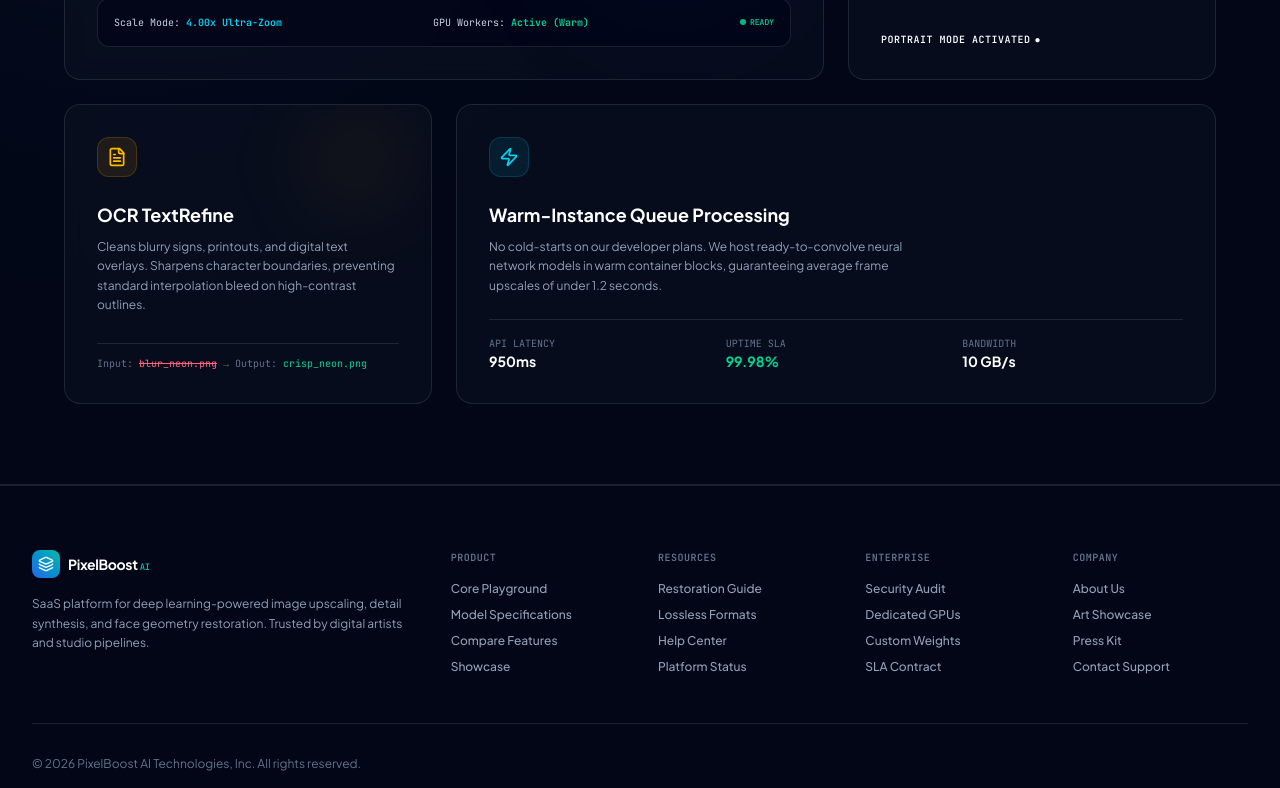
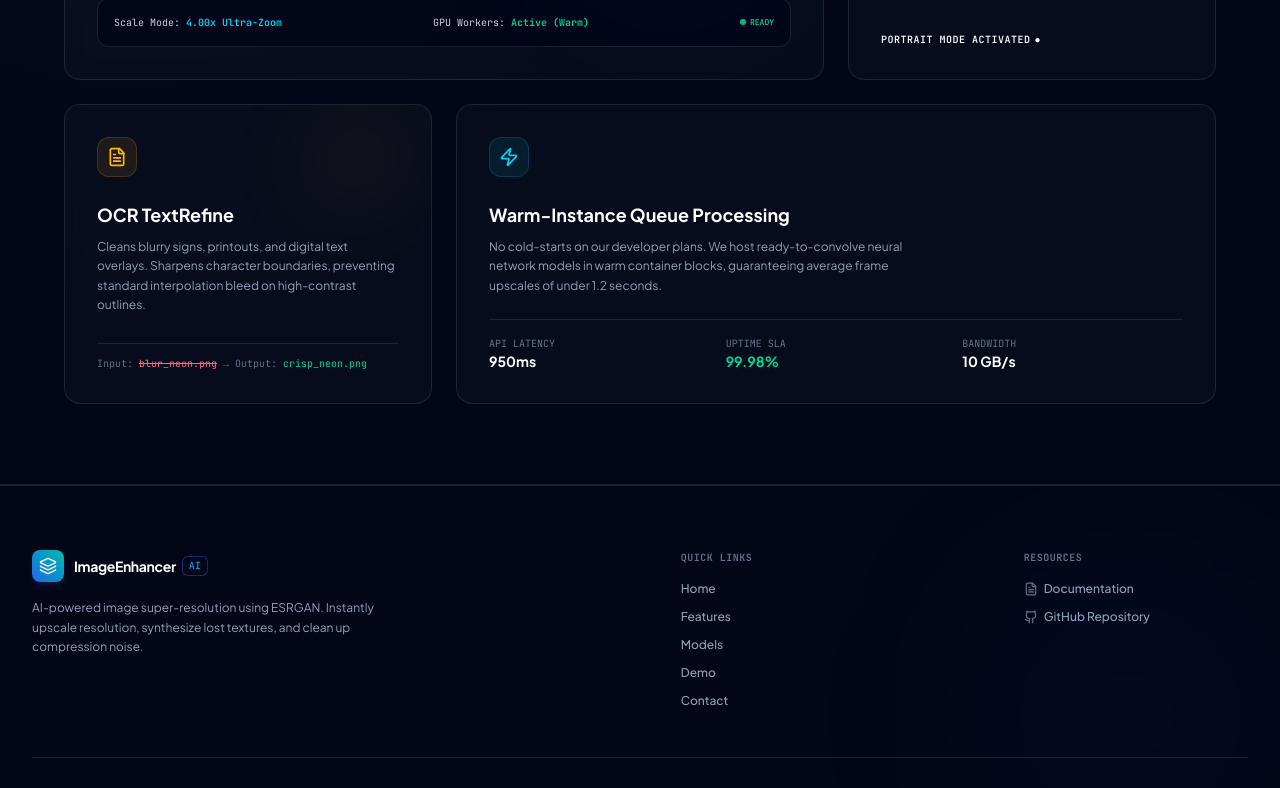
Before and after one commit to AdityaKarippadathUdai/ImageEnhance-AI, a React (Vite) app: page / in a window 1280 px wide. Shown: the part 2000-2788 px from the top of the page. Built offline with nearby package versions, Linux system fonts and the light colour scheme.

Commit message:
refactor: rename application to ImageEnhancer
Rename brand from PixelBoost to ImageEnhancer throughout the UI and update footer navigation logic.

```diff
--- a/src/App.tsx
+++ b/src/App.tsx
@@ -69,7 +69,7 @@ export default function App() {
                     <span className="relative inline-flex rounded-full h-2 w-2 bg-turquoise-500"></span>
                   </span>
                   <span className="text-[10px] uppercase font-mono tracking-wider text-slate-400 font-bold mr-1">NEW RELEASE</span>
-                  PixelBoost Core v2.4 (ESRGAN-v4 weights online)
+                  ImageEnhancer Core v2.4 (ESRGAN-v4 weights online)
                   <ArrowRight className="w-3 h-3 text-slate-500 ml-0.5" />
                 </motion.div>
 
--- a/src/components/Footer.tsx
+++ b/src/components/Footer.tsx
@@ -1,5 +1,5 @@
 import React from 'react';
-import { Layers } from 'lucide-react';
+import { Layers, Github, FileText, Mail, ArrowUp } from 'lucide-react';
 
 interface FooterProps {
   onNavigate?: (view: string) => void;
@@ -10,78 +10,102 @@ export default function Footer({ onNavigate }: FooterProps) {
     window.scrollTo({ top: 0, behavior: 'smooth' });
   };
 
-  const handleLinkClick = (e: React.MouseEvent, viewName: string) => {
+  const handleLinkClick = (e: React.MouseEvent, viewName: string, targetSectionId?: string) => {
     if (onNavigate) {
       e.preventDefault();
       onNavigate(viewName);
-      window.scrollTo({ top: 0, behavior: 'smooth' });
+      if (targetSectionId) {
+        setTimeout(() => {
+          const el = document.getElementById(targetSectionId);
+          if (el) {
+            el.scrollIntoView({ behavior: 'smooth' });
+          }
+        }, 100);
+      } else {
+        window.scrollTo({ top: 0, behavior: 'smooth' });
+      }
     }
   };
 
   return (
-    <footer className="w-full bg-[#020617] border-t border-white/10 pt-16 pb-8 px-4 md:px-8 text-left">
-      <div className="max-w-7xl mx-auto">
+    <footer className="w-full bg-[#020617] border-t border-white/10 pt-16 pb-12 px-4 md:px-8 text-left relative overflow-hidden">
+      {/* Subtle ambient light glow */}
+      <div className="absolute bottom-0 right-0 w-[300px] h-[300px] bg-blue-500/5 rounded-full blur-[100px] pointer-events-none" />
+
+      <div className="max-w-7xl mx-auto relative z-10">
 
         {/* Main layout links grid */}
         <div className="grid grid-cols-1 md:grid-cols-12 gap-10 mb-12">
 
-          {/* Brand Col (4 Cols) */}
-          <div className="md:col-span-4 flex flex-col gap-4 font-sans">
-            <div className="flex items-center gap-2 cursor-pointer select-none group" onClick={scrollTop}>
-              <div className="w-7 h-7 rounded-lg bg-gradient-to-tr from-[#2563EB] to-[#14B8A6] flex items-center justify-center">
-                <Layers className="w-4 h-4 text-white" />
+          {/* Brand Col (5 Cols for more breathing room) */}
+          <div className="md:col-span-5 flex flex-col gap-4 font-sans">
+            <div className="flex items-center gap-2.5 cursor-pointer select-none group" onClick={scrollTop}>
+              <div className="w-8 h-8 rounded-lg bg-gradient-to-tr from-[#2563EB] to-[#14B8A6] flex items-center justify-center shadow-md shadow-blue-500/10">
+                <Layers className="w-4.5 h-4.5 text-white" />
               </div>
-              <span className="text-sm font-bold tracking-tight text-white">PixelBoost <span className="font-mono text-[9px] text-[#14B8A6]">AI</span></span>
+              <span className="text-sm font-bold tracking-tight text-white flex items-center gap-1.5">
+                ImageEnhancer
+                <span className="text-transparent bg-clip-text bg-gradient-to-r from-[#2563EB] to-[#14B8A6] font-mono text-[10px] font-bold tracking-normal border border-blue-500/35 px-1.5 py-0.5 rounded-md bg-blue-500/5">
+                  AI
+                </span>
+              </span>
             </div>
             <p className="text-xs text-slate-400 leading-relaxed max-w-sm">
-              SaaS platform for deep learning-powered image upscaling, detail synthesis, and face geometry restoration. Trusted by digital artists and studio pipelines.
+              AI-powered image super-resolution using ESRGAN. Instantly upscale resolution, synthesize lost textures, and clean up compression noise.
             </p>
           </div>
 
-          {/* Links columns (8 Cols combined) */}
-          <div className="md:col-span-8 grid grid-cols-2 sm:grid-cols-4 gap-8 font-sans">
+          {/* Links columns (7 Cols) */}
+          <div className="md:col-span-7 grid grid-cols-2 gap-8 sm:gap-12 font-sans justify-end md:justify-items-end">
 
-            {/* Col 1 */}
-            <div>
-              <h4 className="text-[10px] uppercase font-mono tracking-wider font-bold text-slate-500 mb-4">Product</h4>
-              <ul className="flex flex-col gap-2.5 text-xs text-slate-400 font-medium">
-                <li><a href="#playground" onClick={(e) => handleLinkClick(e, 'home')} className="hover:text-white transition-colors">Core Playground</a></li>
-                <li><a href="#features" onClick={(e) => handleLinkClick(e, 'features')} className="hover:text-white transition-colors">Model Specifications</a></li>
-                <li><a href="#technology" onClick={(e) => handleLinkClick(e, 'technology')} className="hover:text-white transition-colors">Compare Features</a></li>
-                <li><a href="#home" onClick={(e) => handleLinkClick(e, 'home')} className="hover:text-white transition-colors">Showcase</a></li>
+            {/* Quick Links */}
+            <div className="md:justify-self-start lg:justify-self-center">
+              <h4 className="text-[10px] uppercase font-mono tracking-wider font-bold text-slate-500 mb-4">Quick Links</h4>
+              <ul className="flex flex-col gap-3 text-xs text-slate-400 font-medium">
+                <li>
+                  <a href="#home" onClick={(e) => handleLinkClick(e, 'home')} className="hover:text-white transition-colors">
+                    Home
+                  </a>
+                </li>
+                <li>
+                  <a href="#features" onClick={(e) => handleLinkClick(e, 'features')} className="hover:text-white transition-colors">
+                    Features
+                  </a>
+                </li>
+                <li>
+                  <a href="#technology" onClick={(e) => handleLinkClick(e, 'technology')} className="hover:text-white transition-colors">
+                    Models
+                  </a>
+                </li>
+                <li>
+                  <a href="#playground" onClick={(e) => handleLinkClick(e, 'home', 'playground')} className="hover:text-white transition-colors">
+                    Demo
+                  </a>
+                </li>
+                <li>
+                  <a href="mailto:support@imageenhancer.ai" className="hover:text-white transition-colors">
+                    Contact
+                  </a>
+                </li>
               </ul>
             </div>
 
-            {/* Col 2 */}
-            <div>
+            {/* Resources Links */}
+            <div className="md:justify-self-start lg:justify-self-center">
               <h4 className="text-[10px] uppercase font-mono tracking-wider font-bold text-slate-500 mb-4">Resources</h4>
-              <ul className="flex flex-col gap-2.5 text-xs text-slate-400 font-medium">
-                <li><a href="#" className="hover:text-white transition-colors">Restoration Guide</a></li>
-                <li><a href="#" className="hover:text-white transition-colors">Lossless Formats</a></li>
-                <li><a href="#" className="hover:text-white transition-colors">Help Center</a></li>
-                <li><a href="#" className="hover:text-white transition-colors">Platform Status</a></li>
-              </ul>
-            </div>
-
-            {/* Col 3 */}
-            <div>
-              <h4 className="text-[10px] uppercase font-mono tracking-wider font-bold text-slate-500 mb-4">Enterprise</h4>
-              <ul className="flex flex-col gap-2.5 text-xs text-slate-400 font-medium">
-                <li><a href="#" className="hover:text-white transition-colors">Security Audit</a></li>
-                <li><a href="#" className="hover:text-white transition-colors">Dedicated GPUs</a></li>
-                <li><a href="#" className="hover:text-white transition-colors">Custom Weights</a></li>
-                <li><a href="#" className="hover:text-white transition-colors">SLA Contract</a></li>
-              </ul>
-            </div>
-
-            {/* Col 4 */}
-            <div>
-              <h4 className="text-[10px] uppercase font-mono tracking-wider font-bold text-slate-500 mb-4">Company</h4>
-              <ul className="flex flex-col gap-2.5 text-xs text-slate-400 font-medium">
-                <li><a href="#" className="hover:text-white transition-colors">About Us</a></li>
-                <li><a href="#" className="hover:text-white transition-colors">Art Showcase</a></li>
-                <li><a href="#" className="hover:text-white transition-colors">Press Kit</a></li>
-                <li><a href="#" className="hover:text-white transition-colors">Contact Support</a></li>
+              <ul className="flex flex-col gap-3 text-xs text-slate-400 font-medium">
+                <li>
+                  <a href="#" className="hover:text-white transition-colors flex items-center gap-1.5">
+                    <FileText className="w-3.5 h-3.5 text-slate-500" />
+                    Documentation
+                  </a>
+                </li>
+                <li>
+                  <a href="https://github.com" target="_blank" rel="noopener noreferrer" className="hover:text-white transition-colors flex items-center gap-1.5">
+                    <Github className="w-3.5 h-3.5 text-slate-500" />
+                    GitHub Repository
+                  </a>
+                </li>
               </ul>
             </div>
 
@@ -89,11 +113,20 @@ export default function Footer({ onNavigate }: FooterProps) {
 
         </div>
 
-        {/* Bottom bar */}
+        {/* Bottom bar with Copyright and Back To Top */}
         <div className="border-t border-white/10 pt-8 flex flex-col sm:flex-row items-center justify-between gap-4 text-xs text-slate-500 font-sans">
-          <div>
-            &copy; 2026 PixelBoost AI Technologies, Inc. All rights reserved.
+          <div className="text-center sm:text-left leading-relaxed">
+            &copy; 2026 ImageEnhancer AI. Built with ESRGAN, PyTorch, FastAPI, and React.
           </div>
+
+          <button
+            onClick={scrollTop}
+            className="hover:text-slate-200 transition-colors flex items-center gap-1 font-mono text-[10px] font-bold tracking-wider uppercase bg-white/5 hover:bg-white/10 border border-white/10 px-3 py-1.5 rounded-lg text-slate-400"
+            title="Back to top"
+          >
+            <span>Top</span>
+            <ArrowUp className="w-3 h-3 text-[#14B8A6]" />
+          </button>
         </div>
 
       </div>
--- a/src/components/Header.tsx
+++ b/src/components/Header.tsx
@@ -127,7 +127,7 @@ export default function Header({ currentView = 'home', onNavigate }: HeaderProps
     >
       <div className="max-w-7xl mx-auto px-4 md:px-8 flex items-center justify-between">
 
-        {/* LEFT: PixelBoost AI Brand Logo */}
+        {/* LEFT: ImageEnhancer AI Brand Logo */}
         <div
           onClick={() => handleNavItemClick('hero', 'home')}
           className="flex items-center gap-2.5 cursor-pointer select-none group"
@@ -136,7 +136,7 @@ export default function Header({ currentView = 'home', onNavigate }: HeaderProps
             <Layers className="w-4.5 h-4.5 text-white" />
           </div>
           <span className="text-sm font-bold tracking-tight text-white font-sans flex items-center gap-1.5">
-            PixelBoost
+            ImageEnhancer
             <span className="text-transparent bg-clip-text bg-gradient-to-r from-[#2563EB] to-[#14B8A6] font-mono text-[10px] font-bold tracking-normal border border-blue-500/35 px-1.5 py-0.5 rounded-md bg-blue-500/5">
               AI
             </span>
```
